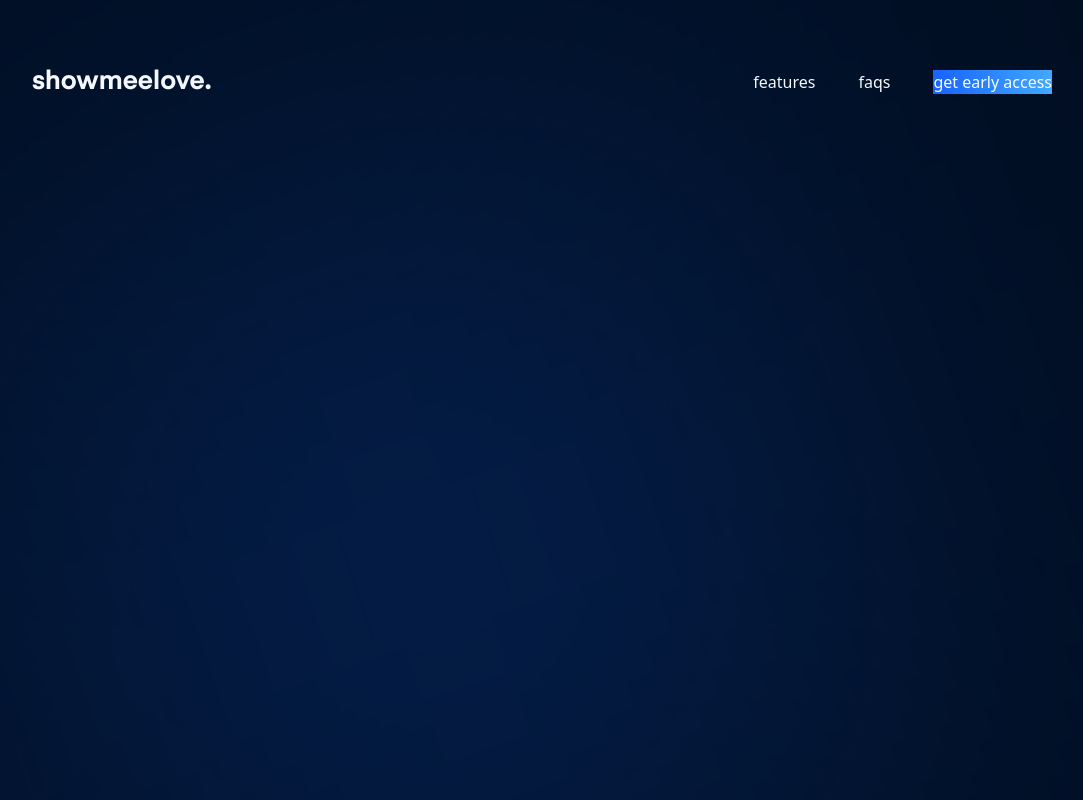
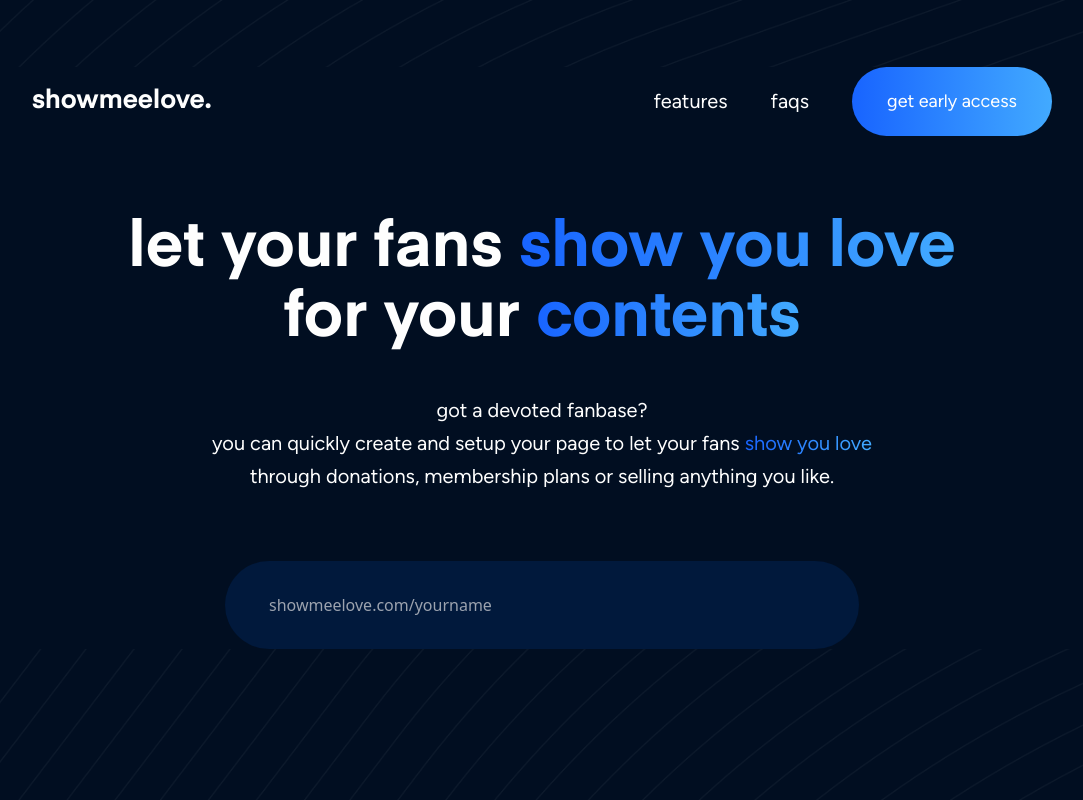
Before and after one commit to showmeelove/sml-landing-page, a React (Vite) app: page / in a window 1280 px wide. Shown: the top 800 px of the page, without its empty margins (98-1181 px from the left). Built offline with nearby package versions, Linux system fonts and the light colour scheme.

Commit message:
lets get it guys

```diff
--- a/src/App.jsx
+++ b/src/App.jsx
@@ -1,28 +1,64 @@
+import Form from "./components/form";
 
 const App = () => {
   return (
     <div className="mx-auto container">
-      <div className="gradient"></div>
-      <div className="mt-[66.5px] mx-[100px] mxauto flex justify-between items-center">
+      <div className="hero-pattern"></div>
+      {/* <div className="gradient"></div> */}
+      <div className="mt-[66.5px] mx-[100px] m-auto flex justify-between items-center">
         <h1 className="text-[#FEFEFE] font-Eina01Bold text-[26px] leading-[30.47px] ">
           showmeelove.
         </h1>
         <nav>
           <ul className="flex justify-between space-x-[43px] items-center">
             <li>
-              <a href="#">features</a>
+              <a
+                className="text-[20px] font-medium font-figtree leading-[33px] "
+                href="#"
+              >
+                features
+              </a>
             </li>
             <li>
-              <a href="#">faqs</a>
+              <a
+                className="text-[20px] font-medium font-figtree leading-[33px] "
+                href="#"
+              >
+                faqs
+              </a>
             </li>
-            <button className="bg-gradient-to-r from-[#1864FF] to-[#42AAFF]">
+            <button className="h-[69px] w-[200px] font-figtree text-[18px] leading-[33pxx] text-center rounded-[40px] bg-gradient-to-r from-[#1864FF] to-[#42AAFF]">
               get early access
             </button>
           </ul>
         </nav>
       </div>
+      <div>
+        <h3 className="mx-auto mt-[77px] text-[64px] leading-[70px] text-center max-w-[901px] font-Eina01Bold  ">
+          let your fans{" "}
+          <span className="bg-clip-text text-transparent text-[43px] leading-[49px] md:text-[64px] md:leading-[70px] font-Eina01Bold lowercase bg-gradient-to-r from-[#1864FF] to-[#42AAFF]">
+            show you love
+          </span>{" "}
+          for your{" "}
+          <span className="bg-clip-text text-transparent text-[43px] leading-[49px] md:text-[64px] md:leading-[70px] font-Eina01Bold lowercase bg-gradient-to-r from-[#1864FF] to-[#42AAFF]">
+            contents
+          </span>
+        </h3>
+      </div>
+      <div>
+        <p className="mx-auto max-w-[700px] text-center mt-[41px] text-[20px] leading-[33px] font-figtree ">
+          got a devoted fanbase? <br /> you can quickly create and setup your
+          page to let your fans{" "}
+          <span className="bg-clip-text text-transparent bg-gradient-to-r from-[#1864FF] to-[#42AAFF]">
+            show you love
+          </span>{" "}
+          through donations, membership plans or selling anything you like.
+        </p>
+      </div>
+      {/* form */}
+      <Form />
     </div>
   );
-}
+};
 
-export default App
+export default App;
--- /dev/null
+++ b/src/components/form.jsx
@@ -0,0 +1,17 @@
+
+const form = () => {
+  return (
+    <div className="flex justify-center items-center container">
+      <form className="mx-auto mt-[68px]" action="#">
+        <input
+          type="mail"
+          name="create your page"
+          placeholder="showmeelove.com/yourname"
+          className="mx-auto bg-[#01193C] rounded-[60px] pl-[44px] min-w-[634px] py-[32px] text-[#FFFFFF] "
+        />
+      </form>
+    </div>
+  );
+};
+
+export default form;
--- a/src/index.css
+++ b/src/index.css
@@ -6,6 +6,7 @@
   margin: 0;
   padding: 0;
   box-sizing: border-box;
+  /* outline: 2px solid red; */
 }
 
 html,
@@ -16,14 +17,32 @@ body{
 
 .gradient{
 position: absolute;
-width: 861px;
-height: 861px;
+width: 100%;
+height: 100%;
 left: calc(50% - 861px/2 - 117.5px);
 top: calc(50% - 861px/2 + 166.5px);
 background: rgba(24, 100, 255, 0.35);
 opacity: 0.5;
 filter: blur(200px);
 transform: rotate(-19.25deg);
+z-index: -1;
+}
+
+
+.hero-pattern {
+  background-image: url(./assets/images/bg-pattern-100.png);
+  background-position: center;
+  background-repeat: repeat;
+  background-size: cover;
+  width: 100%;
+  height: inherit;
+  position: absolute;
+  opacity: 0.05;
+  top: 0;
+  right: 0;
+  left: 0;
+  bottom: 0;
+  z-index:-1;
 }
 
 @font-face {
```
